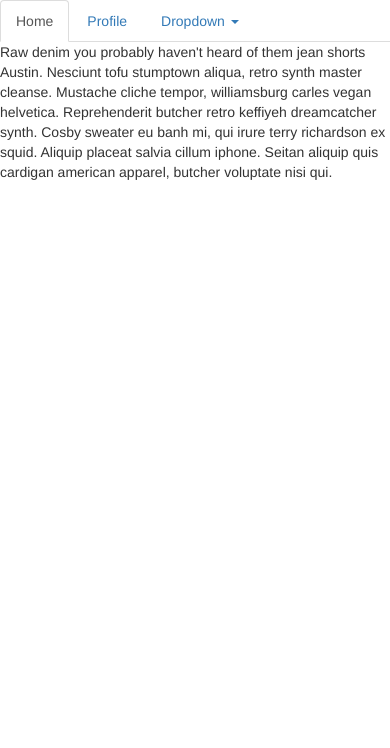
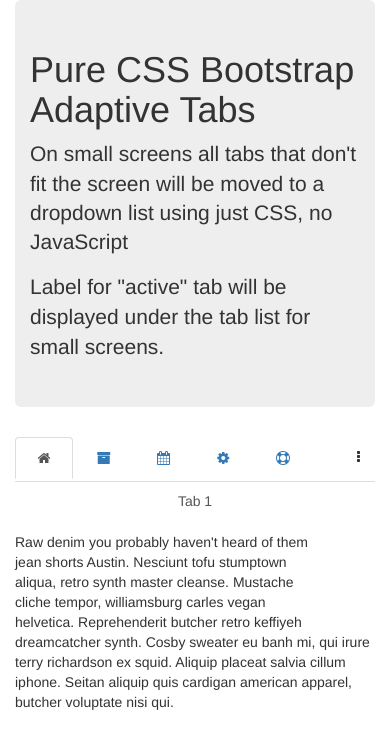
Before and after one commit to mladenplavsic/bootstrap-adaptive-tabs, a plain HTML site: page index.html in a window 390 px wide. Drawn offline with nearby package versions, Linux system fonts and the light colour scheme.

Commit message:
created pure CSS adaptive tabs functionality

```diff
--- a/bootstrap-adaptvie-tabs.css
+++ b/bootstrap-adaptvie-tabs.css
@@ -0,0 +1,68 @@
+.nav.nav-tabs li a label {
+    font-weight: normal;
+}
+
+
+@media (max-width: 768px) {
+
+
+    .nav.nav-tabs {
+        position: relative;
+        height: 45px;
+        margin-bottom: 50px;
+    }
+
+
+    .nav.nav-tabs li {
+        position: static;
+    }
+    .nav.nav-tabs li:nth-child(n+6) {
+        visibility: hidden;
+        float: right;
+        clear: right;
+        z-index: 10;
+    }
+    .nav.nav-tabs li:nth-child(-n+5) {
+        width: 16.6%; /*  100/(5+1)  */
+        text-align: center;
+    }
+    .nav.nav-tabs li:nth-child(6) {
+        margin-top: 45px;
+    }
+    .nav.nav-tabs li:nth-child(5):after {
+        content: "\f142";
+        font-family: "FontAwesome";
+        cursor: pointer;
+        display: block;
+        position: absolute;
+        top: 0;
+        right: 0;
+        padding: 10px 15px;
+    }
+    .nav.nav-tabs:hover li {
+        visibility: visible;
+    }
+
+
+    .nav.nav-tabs li a {
+        position: static;
+    }
+
+
+    .nav.nav-tabs li a label {
+        visibility: hidden;
+        position: absolute;
+        top: 100%;
+        left: 0;
+        width: 100%;
+        background: #ffffff;
+        text-align: center;
+        padding: 10px 15px;
+        z-index: -1;
+    }
+    .nav.nav-tabs li.active a label {
+        visibility: visible;
+    }
+
+
+}
--- a/index.html
+++ b/index.html
@@ -1,38 +1,59 @@
 <!DOCTYPE html>
 <html>
 <head>
-    <title>Bootstrap adaptive tabs</title>
+    <title>Pure CSS Bootstrap adaptive tabs</title>
     <link rel="stylesheet" href="//cdnjs.cloudflare.com/ajax/libs/twitter-bootstrap/3.3.1/css/bootstrap.min.css" />
     <link rel="stylesheet" href="//cdnjs.cloudflare.com/ajax/libs/twitter-bootstrap/3.3.1/css/bootstrap.css.map" />
+    <link rel="stylesheet" href="https://cdnjs.cloudflare.com/ajax/libs/font-awesome/4.2.0/css/font-awesome.min.css">
     <link rel="stylesheet" href="bootstrap-adaptvie-tabs.css" />
     <script type="text/javascript" src="//cdnjs.cloudflare.com/ajax/libs/jquery/2.1.1/jquery.min.js"></script>
     <script type="text/javascript" src="//cdnjs.cloudflare.com/ajax/libs/twitter-bootstrap/3.3.1/js/bootstrap.min.js"></script>
 
 </head>
 <body>
+    <div class="container">
+
+        <div class="jumbotron">
+            <h1>Pure CSS Bootstrap Adaptive Tabs</h1>
+            <p class="lead">On small screens all tabs that don't fit the screen will be moved to a dropdown list using just CSS, no JavaScript</p>
+            <p>Label for "active" tab will be displayed under the tab list for small screens.</p>
+        </div>
+
         <ul role="tablist" class="nav nav-tabs" id="myTab">
-        <li class="active" role="presentation"><a aria-expanded="true" aria-controls="home" data-toggle="tab" role="tab" id="home-tab" href="#home">Home</a></li>
-        <li role="presentation"><a aria-controls="profile" data-toggle="tab" id="profile-tab" role="tab" href="#profile">Profile</a></li>
-        <li class="dropdown" role="presentation">
-            <a aria-controls="myTabDrop1-contents" data-toggle="dropdown" class="dropdown-toggle" id="myTabDrop1" href="#">Dropdown <span class="caret"></span></a>
-            <ul id="myTabDrop1-contents" aria-labelledby="myTabDrop1" role="menu" class="dropdown-menu">
-                <li><a aria-controls="dropdown1" data-toggle="tab" id="dropdown1-tab" role="tab" tabindex="-1" href="#dropdown1">@fat</a></li>
-                <li><a aria-controls="dropdown2" data-toggle="tab" id="dropdown2-tab" role="tab" tabindex="-1" href="#dropdown2">@mdo</a></li>
-            </ul>
-        </li>
+            <li class="active" role="presentation"><a aria-expanded="true" aria-controls="home" data-toggle="tab" role="tab" id="tab1-tab" href="#tab1"><i class="fa fa-home"></i> <label>Tab 1</label></a></li>
+            <li role="presentation"><a aria-expanded="true" aria-controls="home" data-toggle="tab" role="tab" id="tab2-tab" href="#tab2"><i class="fa fa-archive"></i> <label>Tab 2</label></a></li>
+            <li role="presentation"><a aria-expanded="true" aria-controls="home" data-toggle="tab" role="tab" id="tab3-tab" href="#tab3"><i class="fa fa-calendar"></i> <label>Tab 3</label></a></li>
+            <li role="presentation"><a aria-expanded="true" aria-controls="home" data-toggle="tab" role="tab" id="tab4-tab" href="#tab4"><i class="fa fa-cog"></i> <label>Tab 4</label></a></li>
+            <li role="presentation"><a aria-expanded="true" aria-controls="home" data-toggle="tab" role="tab" id="tab5-tab" href="#tab5"><i class="fa fa-life-saver"></i> <label>Tab 5</label></a></li>
+            <li role="presentation"><a aria-expanded="true" aria-controls="home" data-toggle="tab" role="tab" id="tab6-tab" href="#tab6"><i class="fa fa-sitemap"></i> <label>Tab 6</label></a></li>
+            <li role="presentation"><a aria-expanded="true" aria-controls="home" data-toggle="tab" role="tab" id="tab7-tab" href="#tab7"><i class="fa fa-tasks"></i> <label>Tab 7</label></a></li>
+            <li role="presentation"><a aria-expanded="true" aria-controls="home" data-toggle="tab" role="tab" id="tab8-tab" href="#tab8"><i class="fa fa-pie-chart"></i> <label>Tab 8</label></a></li>
         </ul>
         <div class="tab-content" id="myTabContent">
-        <div aria-labelledby="home-tab" id="home" class="tab-pane fade in active" role="tabpanel">
+            <div aria-labelledby="tab1-tab" id="tab1" class="tab-pane fade in active" role="tabpanel">
                 <p>Raw denim you probably haven't heard of them jean shorts Austin. Nesciunt tofu stumptown aliqua, retro synth master cleanse. Mustache cliche tempor, williamsburg carles vegan helvetica. Reprehenderit butcher retro keffiyeh dreamcatcher synth. Cosby sweater eu banh mi, qui irure terry richardson ex squid. Aliquip placeat salvia cillum iphone. Seitan aliquip quis cardigan american apparel, butcher voluptate nisi qui.</p>
             </div>
-        <div aria-labelledby="profile-tab" id="profile" class="tab-pane fade" role="tabpanel">
+            <div aria-labelledby="tab2-tab" id="tab2" class="tab-pane" role="tabpanel">
                 <p>Food truck fixie locavore, accusamus mcsweeney's marfa nulla single-origin coffee squid. Exercitation +1 labore velit, blog sartorial PBR leggings next level wes anderson artisan four loko farm-to-table craft beer twee. Qui photo booth letterpress, commodo enim craft beer mlkshk aliquip jean shorts ullamco ad vinyl cillum PBR. Homo nostrud organic, assumenda labore aesthetic magna delectus mollit. Keytar helvetica VHS salvia yr, vero magna velit sapiente labore stumptown. Vegan fanny pack odio cillum wes anderson 8-bit, sustainable jean shorts beard ut DIY ethical culpa terry richardson biodiesel. Art party scenester stumptown, tumblr butcher vero sint qui sapiente accusamus tattooed echo park.</p>
             </div>
-        <div aria-labelledby="dropdown1-tab" id="dropdown1" class="tab-pane fade" role="tabpanel">
+            <div aria-labelledby="tab3-tab" id="tab3" class="tab-pane" role="tabpanel">
+                <p>Trust fund seitan letterpress, keytar raw denim keffiyeh etsy art party before they sold out master cleanse gluten-free squid scenester freegan cosby sweater. Fanny pack portland seitan DIY, art party locavore wolf cliche high life echo park Austin. Cred vinyl keffiyeh DIY salvia PBR, banh mi before they sold out farm-to-table VHS viral locavore cosby sweater. Lomo wolf viral, mustache readymade thundercats keffiyeh craft beer marfa ethical. Wolf salvia freegan, sartorial keffiyeh echo park vegan.</p>
+            </div>
+            <div aria-labelledby="tab4-tab" id="tab4" class="tab-pane" role="tabpanel">
                 <p>Etsy mixtape wayfarers, ethical wes anderson tofu before they sold out mcsweeney's organic lomo retro fanny pack lo-fi farm-to-table readymade. Messenger bag gentrify pitchfork tattooed craft beer, iphone skateboard locavore carles etsy salvia banksy hoodie helvetica. DIY synth PBR banksy irony. Leggings gentrify squid 8-bit cred pitchfork. Williamsburg banh mi whatever gluten-free, carles pitchfork biodiesel fixie etsy retro mlkshk vice blog. Scenester cred you probably haven't heard of them, vinyl craft beer blog stumptown. Pitchfork sustainable tofu synth chambray yr.</p>
             </div>
-        <div aria-labelledby="dropdown2-tab" id="dropdown2" class="tab-pane fade" role="tabpanel">
+            <div aria-labelledby="tab5-tab" id="tab5" class="tab-pane" role="tabpanel">
+                <p>Raw denim you probably haven't heard of them jean shorts Austin. Nesciunt tofu stumptown aliqua, retro synth master cleanse. Mustache cliche tempor, williamsburg carles vegan helvetica. Reprehenderit butcher retro keffiyeh dreamcatcher synth. Cosby sweater eu banh mi, qui irure terry richardson ex squid. Aliquip placeat salvia cillum iphone. Seitan aliquip quis cardigan american apparel, butcher voluptate nisi qui.</p>
+            </div>
+            <div aria-labelledby="tab6-tab" id="tab6" class="tab-pane" role="tabpanel">
+                <p>Food truck fixie locavore, accusamus mcsweeney's marfa nulla single-origin coffee squid. Exercitation +1 labore velit, blog sartorial PBR leggings next level wes anderson artisan four loko farm-to-table craft beer twee. Qui photo booth letterpress, commodo enim craft beer mlkshk aliquip jean shorts ullamco ad vinyl cillum PBR. Homo nostrud organic, assumenda labore aesthetic magna delectus mollit. Keytar helvetica VHS salvia yr, vero magna velit sapiente labore stumptown. Vegan fanny pack odio cillum wes anderson 8-bit, sustainable jean shorts beard ut DIY ethical culpa terry richardson biodiesel. Art party scenester stumptown, tumblr butcher vero sint qui sapiente accusamus tattooed echo park.</p>
+            </div>
+            <div aria-labelledby="tab7-tab" id="tab7" class="tab-pane" role="tabpanel">
                 <p>Trust fund seitan letterpress, keytar raw denim keffiyeh etsy art party before they sold out master cleanse gluten-free squid scenester freegan cosby sweater. Fanny pack portland seitan DIY, art party locavore wolf cliche high life echo park Austin. Cred vinyl keffiyeh DIY salvia PBR, banh mi before they sold out farm-to-table VHS viral locavore cosby sweater. Lomo wolf viral, mustache readymade thundercats keffiyeh craft beer marfa ethical. Wolf salvia freegan, sartorial keffiyeh echo park vegan.</p>
+            </div>
+            <div aria-labelledby="tab8-tab" id="tab8" class="tab-pane" role="tabpanel">
+                <p>Etsy mixtape wayfarers, ethical wes anderson tofu before they sold out mcsweeney's organic lomo retro fanny pack lo-fi farm-to-table readymade. Messenger bag gentrify pitchfork tattooed craft beer, iphone skateboard locavore carles etsy salvia banksy hoodie helvetica. DIY synth PBR banksy irony. Leggings gentrify squid 8-bit cred pitchfork. Williamsburg banh mi whatever gluten-free, carles pitchfork biodiesel fixie etsy retro mlkshk vice blog. Scenester cred you probably haven't heard of them, vinyl craft beer blog stumptown. Pitchfork sustainable tofu synth chambray yr.</p>
+            </div>
         </div>
     </div>
 </body>
```
Lines whose indentation alone changed are shown as unchanged.
